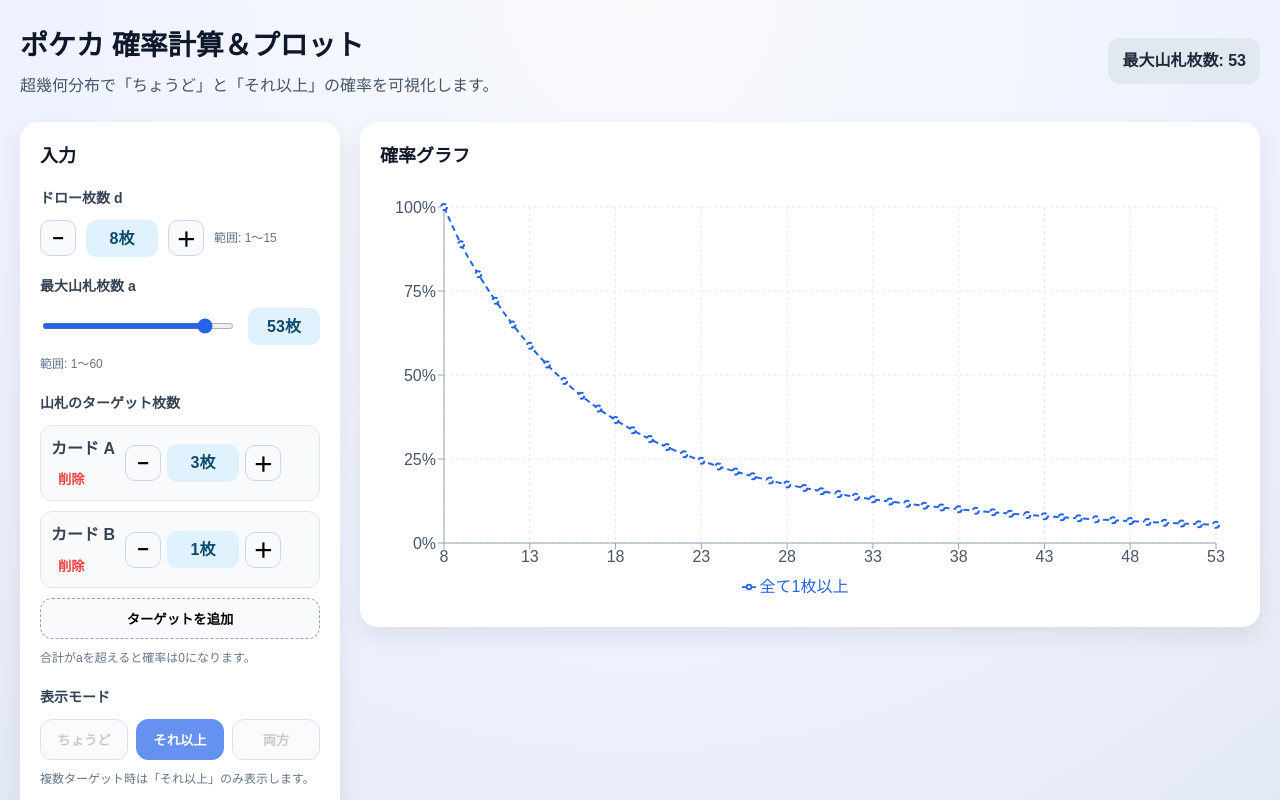
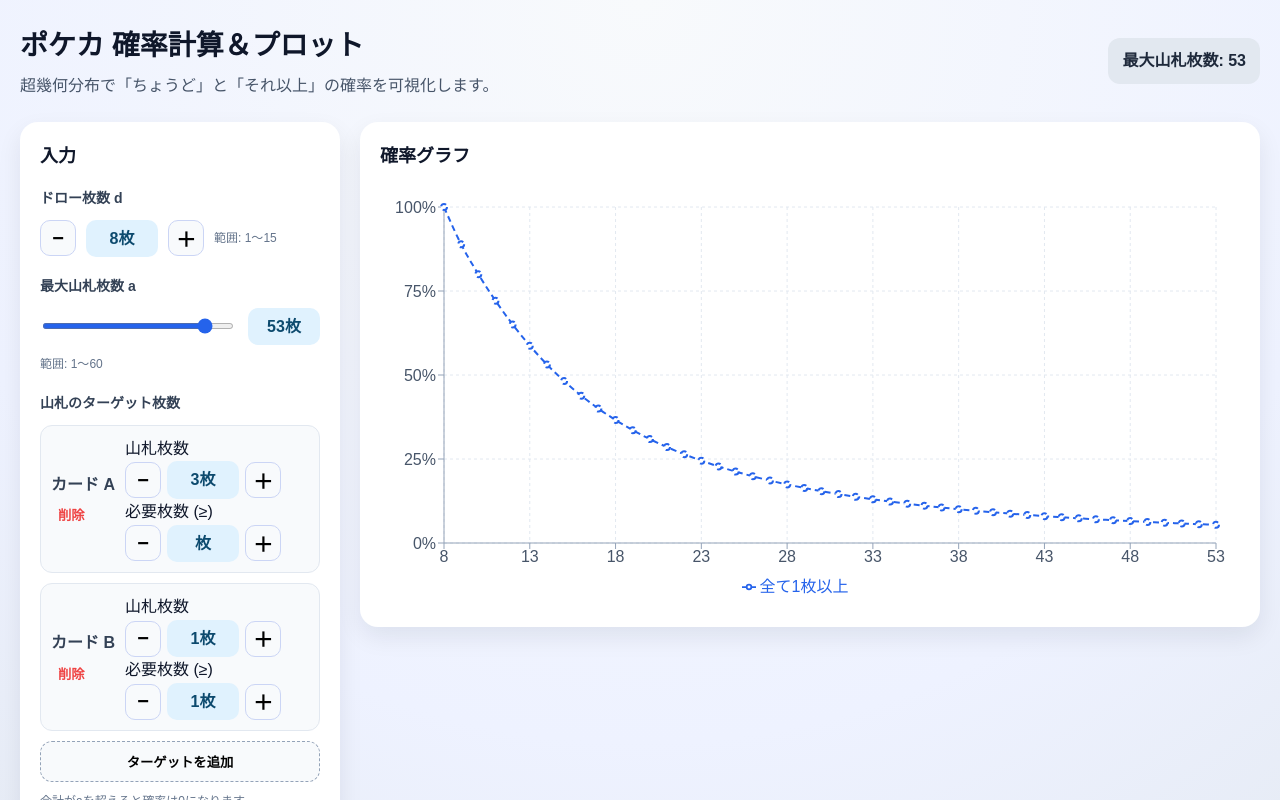
Before and after one commit to H-Sakuma-R1GHTB4CK/pokeca-prob-tool, a React (Vite) app: page / in a window 1280 px wide. Both pictures are taken after a click on the button "ターゲットを追加". Shown: the top 800 px of the page. Built offline with nearby package versions, Linux system fonts and the light colour scheme; the HTML template or start-up script is replaced by a standard one.

Commit message:
Show target needs only for multi-target

```diff
--- a/src/components/Controls.tsx
+++ b/src/components/Controls.tsx
@@ -1,8 +1,9 @@
 export type DisplayMode = 'exact' | 'atleast' | 'both';
 
-type Target = {
+export type Target = {
   id: string;
   count: number;
+  need: number;
 };
 
 type ControlsProps = {
@@ -55,20 +56,35 @@
   };
 
   const handleTargetCount = (index: number, next: number) => {
-    const updated = targets.map((item, i) =>
-      i === index ? { ...item, count: clamp(next, targetMin, targetMax) } : item
-    );
+    const updated = targets.map((item, i) => {
+      if (i !== index) {
+        return item;
+      }
+      const count = clamp(next, targetMin, targetMax);
+      return { ...item, count, need: Math.min(item.need, count) };
+    });
+    onTargetsChange(updated);
+  };
+
+  const handleTargetNeed = (index: number, next: number) => {
+    const updated = targets.map((item, i) => {
+      if (i !== index) {
+        return item;
+      }
+      const need = clamp(next, targetMin, item.count);
+      return { ...item, need };
+    });
     onTargetsChange(updated);
   };
 
   const addTarget = () => {
     const id = nextTargetId(targets.length);
-    onTargetsChange([...targets, { id, count: 1 }]);
+    onTargetsChange([...targets, { id, count: 1, need: 1 }]);
   };
 
   const removeTarget = (index: number) => {
     const updated = targets.filter((_, i) => i !== index);
-    onTargetsChange(updated.length === 0 ? [{ id: 'A', count: 1 }] : updated);
+    onTargetsChange(updated.length === 0 ? [{ id: 'A', count: 1, need: 1 }] : updated);
   };
 
   return (
@@ -132,6 +148,9 @@
                     削除
                   </button>
                 </div>
+                <div className="target-values">
+                  <div className="target-field">
+                    <span className="target-caption">山札枚数</span>
                     <div className="stepper-row compact">
                       <button
                         type="button"
@@ -152,12 +171,39 @@
                       </button>
                     </div>
                   </div>
+                  {isMultiTarget && (
+                    <div className="target-field">
+                      <span className="target-caption">必要枚数 (≥)</span>
+                      <div className="stepper-row compact">
+                        <button
+                          type="button"
+                          className="stepper"
+                          onClick={() => handleTargetNeed(index, target.need - 1)}
+                          aria-label={`カード${target.id}必要枚数を減らす`}
+                        >
+                          −
+                        </button>
+                        <span className="value-pill">{target.need}枚</span>
+                        <button
+                          type="button"
+                          className="stepper"
+                          onClick={() => handleTargetNeed(index, target.need + 1)}
+                          aria-label={`カード${target.id}必要枚数を増やす`}
+                        >
+                          ＋
+                        </button>
+                      </div>
+                    </div>
+                  )}
+                </div>
+              </div>
             ))}
           </div>
           <button type="button" className="add-target" onClick={addTarget}>
             ターゲットを追加
           </button>
           <span className="helper">合計がaを超えると確率は0になります。</span>
+          {isMultiTarget && <span className="helper">複数ターゲット時は「必要枚数(≥)」を使って判定します。</span>}
         </div>
 
         <div className="control">
@@ -181,7 +227,7 @@
               </button>
             ))}
           </div>
-          {isMultiTarget && <span className="helper">複数ターゲット時は「それ以上」のみ表示します。</span>}
+          {isMultiTarget && <span className="helper">複数ターゲット時は単一ラインのみ表示します。</span>}
         </div>
       </div>
     </section>
```
Lines whose indentation alone changed are shown as unchanged.
